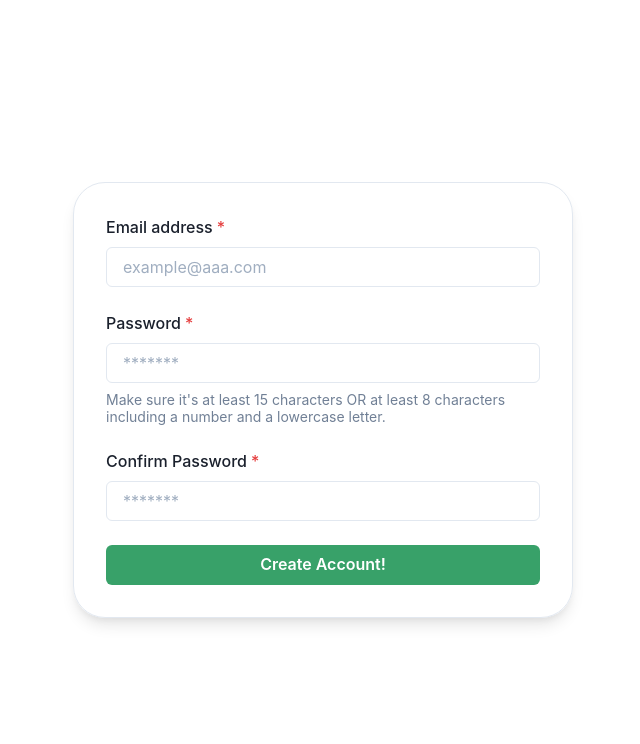
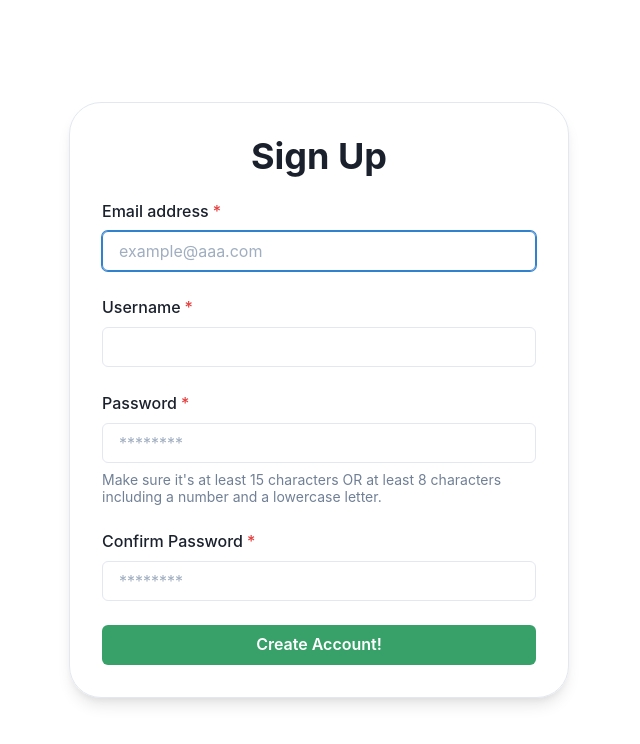
Before and after one commit to a101201031/simple-workflow, a React (Create React App) app in the folder packages/frontend/: page /sign-up in a window 1280 px wide. Shown: the top 744 px of the page, without its empty margins (321-961 px from the left). Built offline with nearby package versions, Linux system fonts and the light colour scheme; no server answers.

Commit message:
feat: add submit form

```diff
--- a/packages/frontend/src/SignUp.tsx
+++ b/packages/frontend/src/SignUp.tsx
@@ -1,4 +1,4 @@
-import React, { FC } from 'react';
+import React, { FC, useState } from 'react';
 import {
   Box,
   Button,
@@ -7,41 +7,97 @@ import {
   FormControl,
   FormHelperText,
   FormLabel,
+  Heading,
   Input,
 } from '@chakra-ui/react';
+import { fetcher } from 'helper';
+
+interface AccountSignUpTypes {
+  email: string;
+  username: string;
+  password: string;
+  confirmPassword: string;
+}
 
 export const SignUp: FC = () => {
+  const [form, setForm] = useState<AccountSignUpTypes>({
+    email: '',
+    username: '',
+    password: '',
+    confirmPassword: '',
+  });
+
+  const handleChange = (e: React.ChangeEvent<HTMLInputElement>) => {
+    const { name, value } = e.target;
+    setForm({ ...form, [name]: value });
+  };
+
+  const handleSubmit = async (e: React.FormEvent<HTMLFormElement>) => {
+    e.preventDefault();
+    console.log(form);
+    const reqSignUp = {
+      path: '/register',
+      bodyParams: form,
+    };
+    await fetcher.post(reqSignUp);
+  };
+
   return (
     <ChakraProvider>
       <Flex w="100vw" h="100vh" align="center" justifyContent="center">
-        <Box p="4px"></Box>
         <Box
           p="32px"
           minW="340px"
           maxW="500px"
-          borderWidth={1}
+          borderWidth="1px"
           borderRadius="32px"
           boxShadow="lg"
         >
+          <Box textAlign="center" mb="20px">
+            <Heading>Sign Up</Heading>
+          </Box>
+          <form onSubmit={handleSubmit}>
             <FormControl id="email" isRequired>
               <FormLabel>Email address</FormLabel>
-            <Input type="email" placeholder="example@aaa.com" />
+              <Input
+                name="email"
+                type="email"
+                placeholder="example@aaa.com"
+                autoFocus
+                isInvalid={false}
+                onChange={handleChange}
+              />
             </FormControl>
-          <FormControl mt={6} isRequired>
+            <FormControl id="username" mt="24px" isRequired>
+              <FormLabel>Username</FormLabel>
+              <Input name="username" type="name" onChange={handleChange} />
+            </FormControl>
+            <FormControl id="password" mt="24px" isRequired>
               <FormLabel>Password</FormLabel>
-            <Input type="password" placeholder="*******" />
+              <Input
+                name="password"
+                type="password"
+                placeholder="********"
+                onChange={handleChange}
+              />
               <FormHelperText>
                 Make sure it's at least 15 characters OR at least 8 characters
                 including a number and a lowercase letter.
               </FormHelperText>
             </FormControl>
-          <FormControl mt={6} isRequired>
+            <FormControl id="confirmPassword" mt="24px" isRequired>
               <FormLabel>Confirm Password</FormLabel>
-            <Input type="password" placeholder="*******" />
+              <Input
+                name="confirmPassword"
+                type="password"
+                placeholder="********"
+                onChange={handleChange}
+              />
             </FormControl>
-          <Button w="full" mt={6} colorScheme="green" type="submit">
+            <Button w="full" mt="24px" colorScheme="green" type="submit">
               Create Account!
             </Button>
+          </form>
         </Box>
       </Flex>
     </ChakraProvider>
```
Lines whose indentation alone changed are shown as unchanged.
